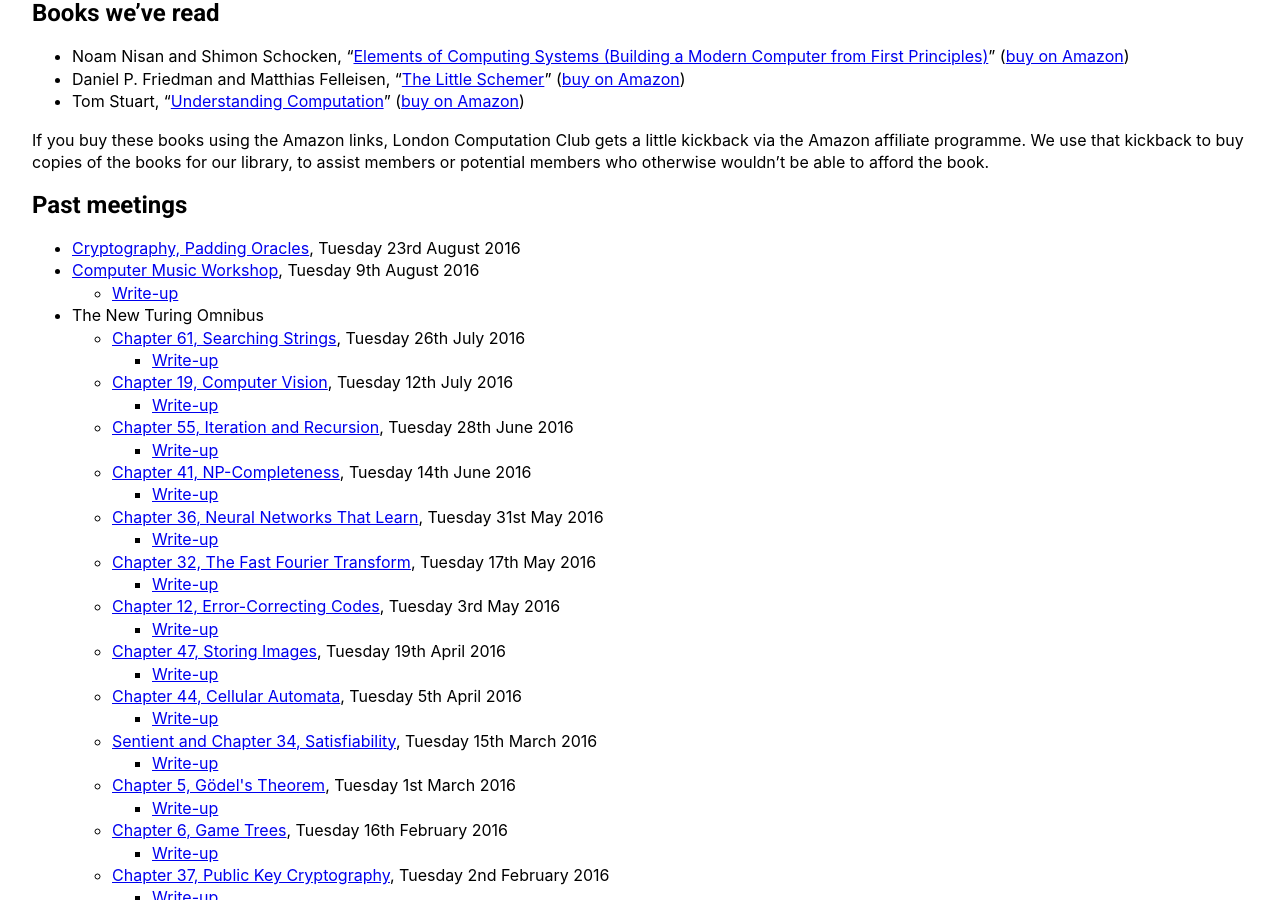
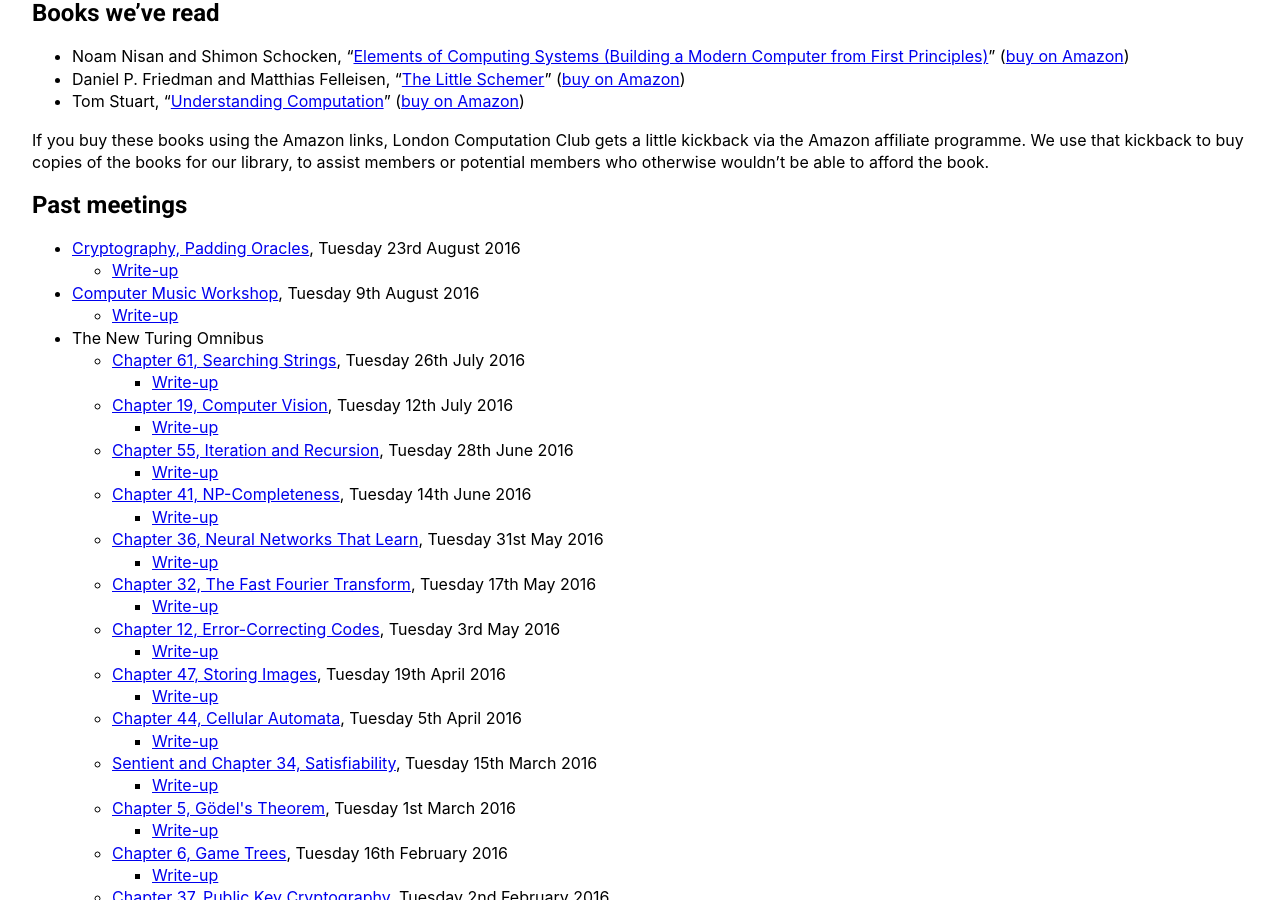
Before and after one commit to computationclub/computationclub.github.io, a Jekyll site: the page built from index.html, in a window 1280 px wide and 900 px high, scrolled down 810 px. Built offline with Jekyll 4.4.1, drawn with Linux system fonts in a browser that asks for light colours.

Commit message:
Update meetings.yml

```diff
--- a/_data/meetings.yml
+++ b/_data/meetings.yml
@@ -1,6 +1,8 @@
 - date: 2016-08-23
   title: "Cryptography, Padding Oracles"
   url: http://lanyrd.com/2016/london-computation-club-august/
+  plans: https://groups.google.com/forum/#!topic/london-computation-club/jGwKC0g6ULQ
+  write_up: https://github.com/computationclub/computationclub.github.io/wiki/Cryptography%2C-Padding-Oracles
 
 - date: 2016-08-09
   title: Computer Music Workshop
```
